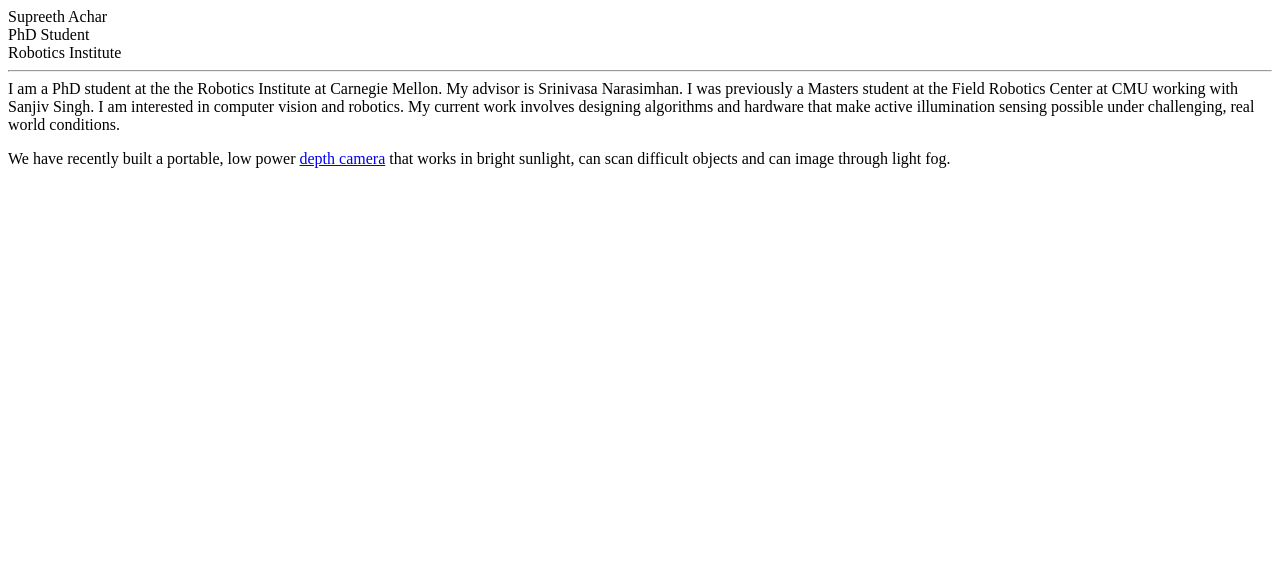
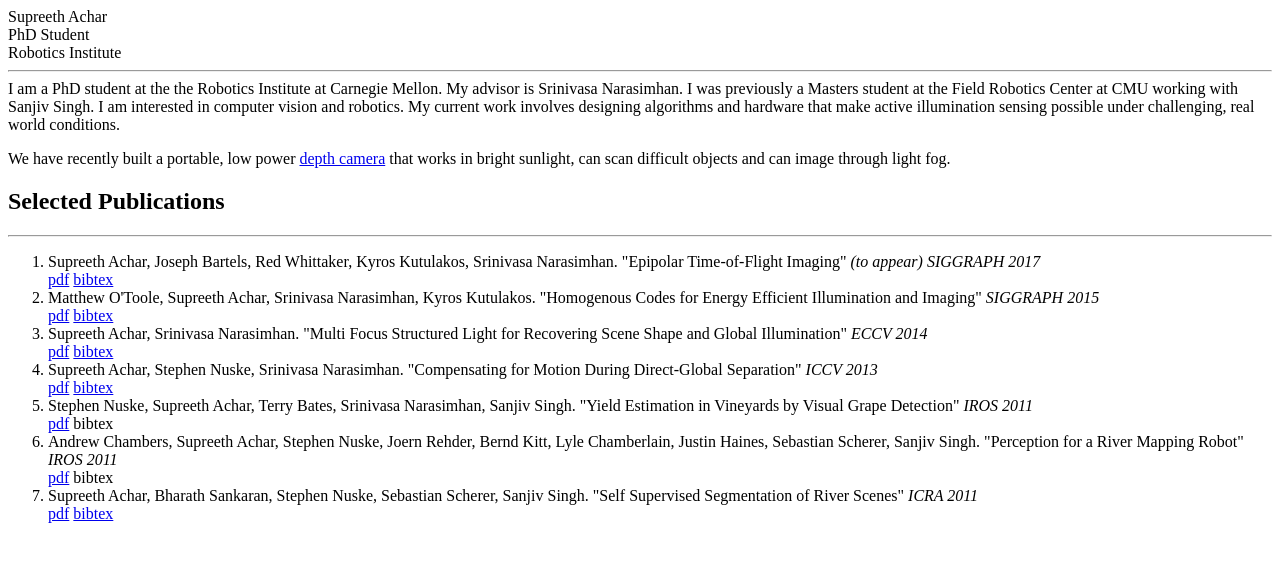
Before and after one commit to atallava/atallava.github.io, a plain HTML site: page index.html in a window 1280 px wide. Drawn offline with Linux system fonts and the light colour scheme.

Commit message:
supreeth's index.

```diff
--- a/index.html
+++ b/index.html
@@ -33,3 +33,48 @@
           <hr>
 
           The Grape Project: The goal of this ongoing project is to make a computer vision system that can automatically estimate the yield of a vineyard by visual inspection. Attach a camera to a tractor, drive it down each row of vines in a vineyard and the system should output an estimate for the weight of grapes growing on each vine. Solving this problem requires a means for registering images and an accurate method for detecting grape clusters on branches. Occlusions from leaves are a major challenge and we are investigating the use of active illumination and synthetic aperture methods to help with this problem. A video with some preliminary detection results is <a href = videos/grape_high.mp4>here</a> (high quality 25MB) and <a href = videos/grape_low.mp4>here</a> (compact 5MB).
+
+          <br>
+          <br>
+          Riverine Mapping: In the riverine mapping project we are building an autonomous quadrotor that can explore and map riverine environments. I have been developing vision algorithms to detect the extent of the river in images captured by an onboard camera. This information will be used to guide the quadrotor along the river and for mapping. Segmenting the river region in an image using a static appearance is difficult because river appearance varies greatly depending on lighting conditions, ripples on the water surface and reflections. We used knowledge of the position of the horizon in the image to provide context that allowed our algorithm to automatically update a river appearance model on the fly. More details can be found in our ICRA 2011 <a href = riverdetection_icra2011.pdf>paper</a>. An video of our system building a map of a kilometer long section of river can be found <a href = videos/river_mapping.mp4>here</a> (8MB). Videos of the river detector running on test sequences are <a href = videos/riverine1_high.avi>here</a> and <a href = videos/riverine2_high.avi>here</a> (high quality 25MB). More compact versions of the same videos are <a href = videos/riverine1_low.avi>here</a> and <a href = videos/riverine2_low.avi>here</a>(compact 7MB).
+
+          <br>
+          <br>
+          VertRep: We built a prototype pilot assistance device for helicopter pilots flying vertical replenishment missions between ships. Shipdecks heave and toss considerably on the high seas which makes flying low over them dangerous without a collision detection system. Traditional Radar based systems are confused by the slingloads the helicopters carry during these missions. A <a href = null> system</a> that uses a nodding Ladar and IMU for obstacle detection from a helicopter flying over static environments had been built in our lab, but it could not be used directly for the shiplanding scenario because deck motion caused severe warping of the Ladar scan pointclouds. We developed a visual tracking system that tracked the helipad markings and used them to determine shipdeck motion. The motion estimates were used to register the Ladar scans and unwarp the pointcloud resulting which gave an accurate 3D model of the shipdeck. A video showing our prototype in action on a mock shipdeck is available <a href = videos/vertrep_phaseI_high.mp4>here</a> (high quality 25MB) and <a href = videos/vertrep_phaseI_low.mp4>here</a> (compact 5MB). We are now waiting for a chance to develop our system further and deploy it on a real helicopter.
+
+          <hr>
+          -->
+
+      <h2>Selected Publications</h2>
+      <hr>
+      <ol>
+        <li>Supreeth Achar, Joseph Bartels, Red Whittaker, Kyros Kutulakos, Srinivasa Narasimhan. "Epipolar Time-of-Flight Imaging" <i>(to appear) SIGGRAPH 2017</i> <br><a href = Epitof_SIGGRAPH2017.pdf>pdf</a> <a href = Epitof_SIGGRAPH2017.bib>bibtex</a></li>
+        <li>Matthew O'Toole, Supreeth Achar, Srinivasa Narasimhan, Kyros Kutulakos. "Homogenous Codes for Energy Efficient Illumination and Imaging" <i>SIGGRAPH 2015</i>
+          <br><a href = Energy_SIGGRAPH2015.pdf>pdf</a> <a href = Energy_SIGGRAPH2015.bib>bibtex</a></li>
+        <li>Supreeth Achar, Srinivasa Narasimhan. "Multi Focus Structured Light for Recovering Scene Shape and Global Illumination" <i>ECCV 2014</i>
+          <br><a href = Achar_ECCV2014.pdf>pdf</a> <a href = Achar_ECCV2014.bib>bibtex</a></li>
+        <li>Supreeth Achar, Stephen Nuske, Srinivasa Narasimhan. "Compensating for Motion During Direct-Global Separation" <i>ICCV 2013</i>
+          <br><a href = Achar_ICCV2013.pdf>pdf</a> <a href = Achar_ICCV2013.bib>bibtex</a></li>
+        <li>Stephen Nuske, Supreeth Achar, Terry Bates, Srinivasa Narasimhan, Sanjiv Singh. "Yield Estimation in Vineyards by Visual Grape Detection" <i>IROS 2011</i>
+          <br><a href = grape_iros2011.pdf>pdf</a> <a>bibtex</a></li>
+        <li>Andrew Chambers, Supreeth Achar, Stephen Nuske, Joern Rehder, Bernd Kitt, Lyle Chamberlain, Justin Haines, Sebastian Scherer, Sanjiv Singh. "Perception for a River Mapping Robot" <i>IROS 2011</i>
+          <br><a href = riverine_iros2011.pdf>pdf</a> <a>bibtex</a></li>
+
+        <li>Supreeth Achar, Bharath Sankaran, Stephen Nuske, Sebastian Scherer, Sanjiv Singh. "Self Supervised Segmentation of River Scenes" <i>ICRA 2011</i>
+          <br><a href = riverdetection_icra2011.pdf>pdf</a> <a href = riverdetection_icra2011.bib>bibtex</a></li>
+        <!--
+            <li>Aravindhan K. Krishnan, K. Madhava Krishna, Supreeth Achar. "Image Based Exploration for Indoor Environments Using Local Features" <i>AAMAS 2010</i>
+              <br><a href = exploration_AAMAS2010.pdf>pdf</a> <a href = exploration_AAMAS2010.bib>bibtex</a></li>
+        <li>A. H. Abdul Hafez, Supreeth Achar, C. V. Jawahar. "Visual Servoing Based on Gaussian Mixture Models" <i>ICRA 2008</i>
+          <br><a href = gmmServo_ICRA2008.pdf>pdf</a> <a href = gmmServo_ICRA2008.bib>bibtex</a> </li>
+        <li>D. Santosh, Supreeth Achar, C. V. Jawahar. "Autonomous image-based exploration for Mobile Robot Navigation" <i>ICRA 2008</i>
+          <br><a href = imageBased_ICRA2008.pdf>pdf</a> <a href = imageBased_ICRA2008.bib>bibtex</a> </li>
+        <li>Shivudu Bhuvanagiri, K. Madhava Krishna, Supreeth Achar. "Coordination in Ambiguity: Coordinated Active Localization for Multiple Robots" <i>AAMAS Demos 2008</i>
+          <br><a href = coordination_AAMAS2008.pdf>pdf</a> <a href = coordination_AAMAS2008.bib>bibtex</a> </li>
+        <li>Supreeth Achar, C. V. Jawahar. "Adaptation and Learning for Image Based Navigation" <i>ICVGIP 2008</i>
+          <br><a>pdf</a> <a>bibtex</a> </li>
+        -->
+      </ol>
+  </body>
+
+</html>
```
